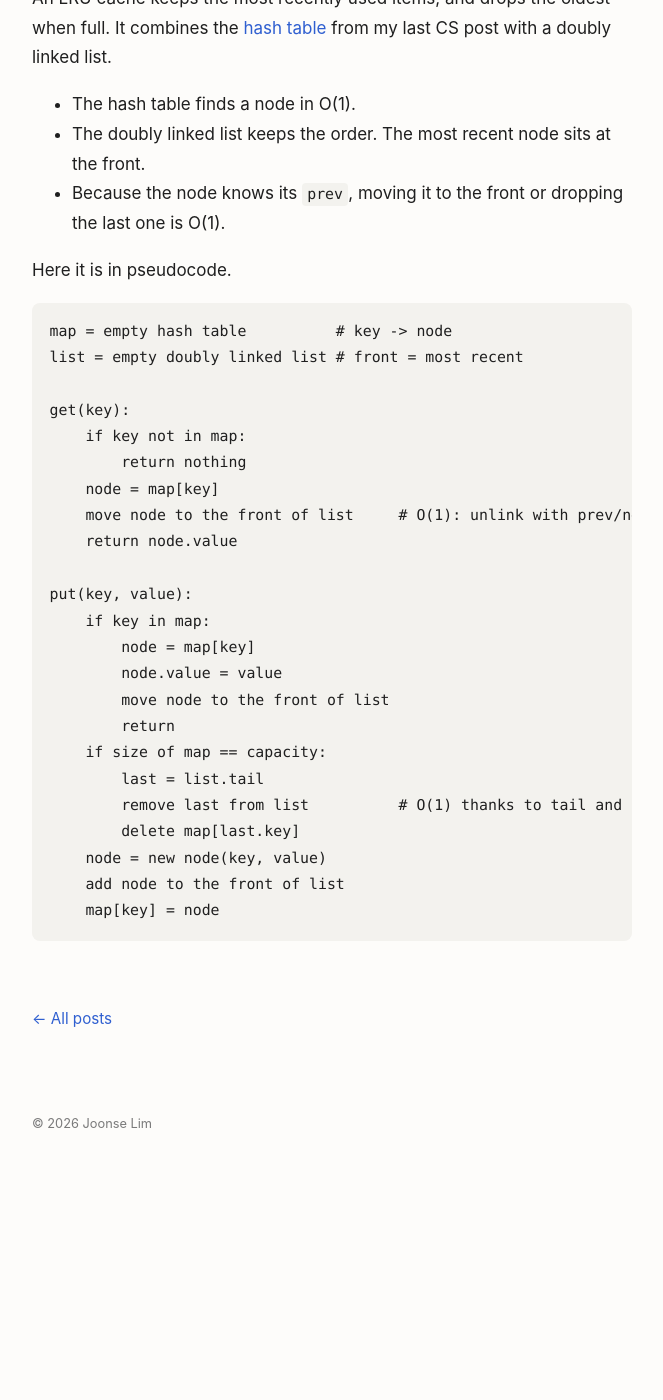
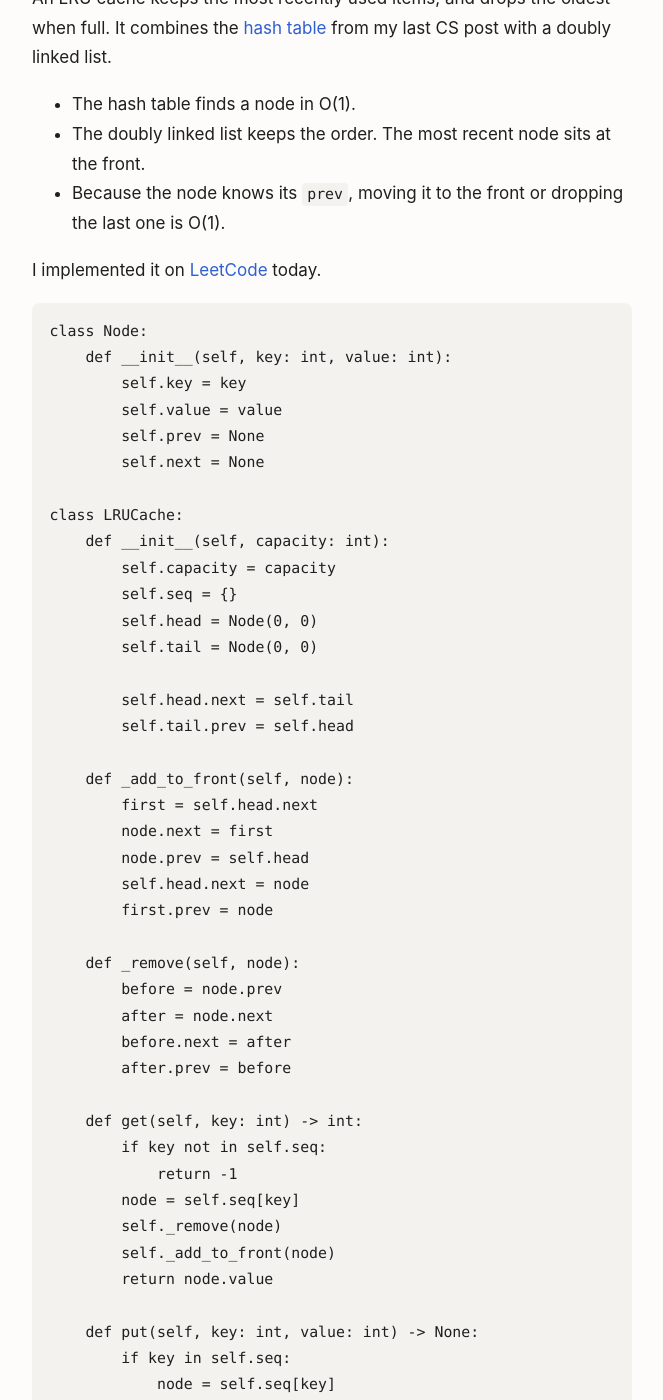
Before and after one commit to joonselim/joonselim.github.io, a Jekyll site: the page built from _posts/2026-11-15-linked-lists.md, in a window 1280 px wide and 1400 px high, scrolled down 1334 px. Shown: the whole window, without its empty margins (308-971 px from the left). Built offline with Jekyll 4.4.1, drawn with Linux system fonts in a browser that asks for light colours; before the commit the page ends 2510 px from its top, so only the background shows below that; some of the changed text lies outside the part shown.

Commit message:
Use my LeetCode LRU cache code in Linked lists post
Co-Authored-By: Claude Opus 5.5 <noreply@anthropic.com>

````diff
--- a/_posts/2026-11-15-linked-lists.md
+++ b/_posts/2026-11-15-linked-lists.md
@@ -31,30 +31,59 @@ An LRU cache keeps the most recently used items, and drops the oldest when full.
 - The doubly linked list keeps the order. The most recent node sits at the front.
 - Because the node knows its `prev`, moving it to the front or dropping the last one is O(1).
 
-Here it is in pseudocode.
+I implemented it on [LeetCode](https://leetcode.com/problems/lru-cache/) today.
 
+```python
+class Node:
+    def __init__(self, key: int, value: int):
+        self.key = key
+        self.value = value
+        self.prev = None
+        self.next = None
+
+class LRUCache:
+    def __init__(self, capacity: int):
+        self.capacity = capacity
+        self.seq = {}
+        self.head = Node(0, 0)
+        self.tail = Node(0, 0)
+
+        self.head.next = self.tail
+        self.tail.prev = self.head
+
+    def _add_to_front(self, node):
+        first = self.head.next
+        node.next = first
+        node.prev = self.head
+        self.head.next = node
+        first.prev = node
+
+    def _remove(self, node):
+        before = node.prev
+        after = node.next
+        before.next = after
+        after.prev = before
+
+    def get(self, key: int) -> int:
+        if key not in self.seq:
+            return -1
+        node = self.seq[key]
+        self._remove(node)
+        self._add_to_front(node)
+        return node.value
+
+    def put(self, key: int, value: int) -> None:
+        if key in self.seq:
+            node = self.seq[key]
+            self._remove(node)
+            node.value = value
+            self._add_to_front(node)
+        else:
+            node = Node(key, value)
+            self._add_to_front(node)
+            self.seq[key] = node
+            if len(self.seq) > self.capacity:
+                oldest = self.tail.prev
+                self._remove(oldest)
+                del self.seq[oldest.key]
 ```
-map = empty hash table          # key -> node
-list = empty doubly linked list # front = most recent
-
-get(key):
-    if key not in map:
-        return nothing
-    node = map[key]
-    move node to the front of list     # O(1): unlink with prev/next, relink at head
-    return node.value
-
-put(key, value):
-    if key in map:
-        node = map[key]
-        node.value = value
-        move node to the front of list
-        return
-    if size of map == capacity:
-        last = list.tail
-        remove last from list          # O(1) thanks to tail and prev
-        delete map[last.key]
-    node = new node(key, value)
-    add node to the front of list
-    map[key] = node
-```
````
